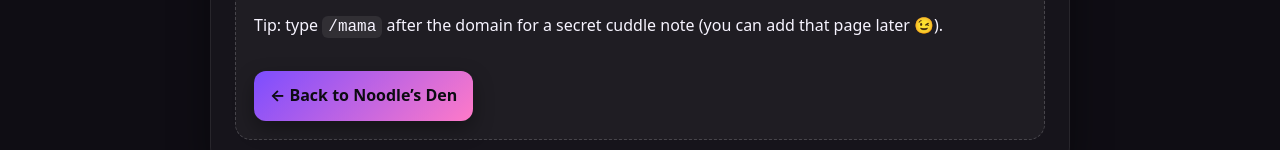
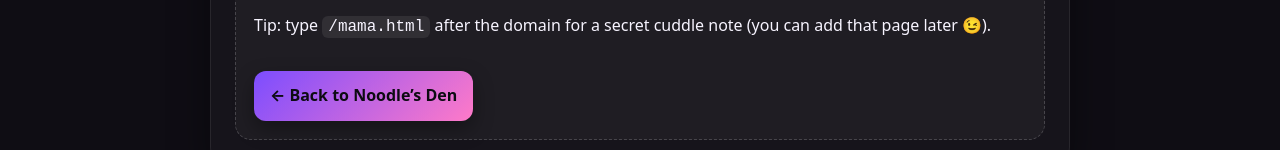
Before and after one commit to noodletail/noodletail-site, a plain HTML site: page left.html in a window 1280 px wide. Shown: the part 463-613 px from the top of the page. Drawn offline with Linux system fonts and the light colour scheme.

Commit message:
left.html

```diff
--- a/left.html
+++ b/left.html
@@ -51,7 +51,7 @@
         <li>If confused, go left <em>again</em>.</li>
         <li>Unauthorized right turns will be logged and giggled at.</li>
       </ul>
-      <p>Tip: type <code>/mama</code> after the domain for a secret cuddle note (you can add that page later 😉).</p>
+      <p>Tip: type <code>/mama.html</code> after the domain for a secret cuddle note (you can add that page later 😉).</p>
       <a class="btn" href="/">← Back to Noodle’s Den</a>
     </section>
   </main>
```
